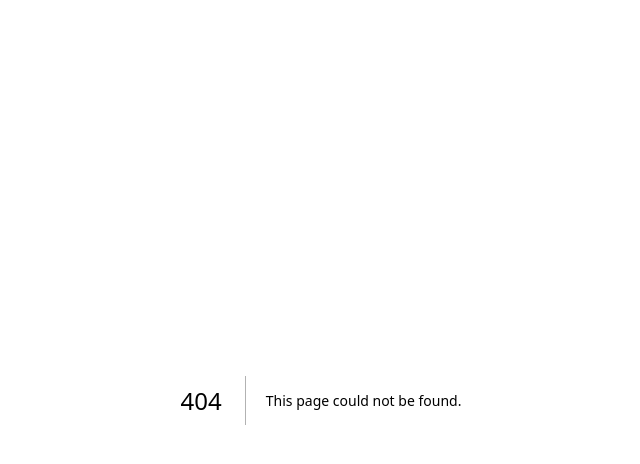
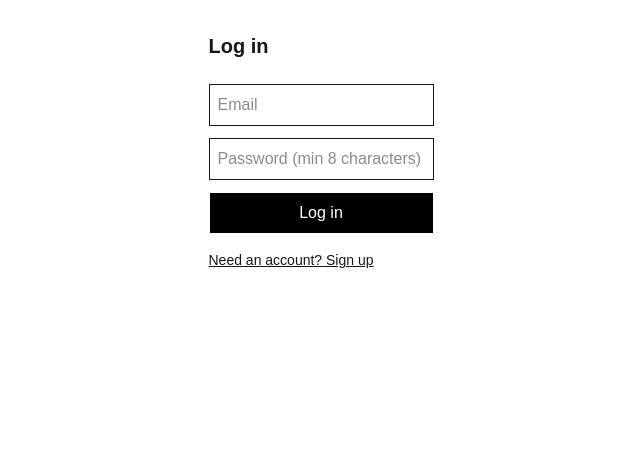
Before and after one commit to Shourya4641/memed-payout-tracker, a Next.js app in the folder frontend/: page /login in a window 1280 px wide. Before the commit this address had no page. Shown: the top 464 px of the page, without its empty margins (319-959 px from the left). Built offline with nearby package versions, Linux system fonts and the light colour scheme; no server answers.

Commit message:
feat(frontend): add combined login and signup page with role selection

```diff
--- /dev/null
+++ b/frontend/src/app/login/page.tsx
@@ -0,0 +1,109 @@
+"use client";
+
+import { useState } from "react";
+import { useRouter } from "next/navigation";
+import { api, ApiError } from "@/lib/api";
+import { saveSession, type Role, type SessionUser } from "@/lib/auth";
+
+type AuthResponse = { token: string; user: SessionUser };
+
+export default function LoginPage() {
+  const router = useRouter();
+  const [mode, setMode] = useState<"login" | "signup">("login");
+  const [name, setName] = useState("");
+  const [email, setEmail] = useState("");
+  const [password, setPassword] = useState("");
+  const [role, setRole] = useState<Role>("creator");
+  const [error, setError] = useState<string | null>(null);
+  const [busy, setBusy] = useState(false);
+
+  async function handleSubmit(e: React.FormEvent) {
+    e.preventDefault();
+    setError(null);
+    setBusy(true);
+    try {
+      const path = mode === "login" ? "/api/auth/login" : "/api/auth/signup";
+      const body =
+        mode === "login"
+          ? { email, password }
+          : { name, email, password, role };
+      const data = await api<AuthResponse>(path, { method: "POST", body });
+      saveSession(data.token, data.user);
+      router.replace(data.user.role === "brand" ? "/brand" : "/creator");
+    } catch (err) {
+      setError(err instanceof ApiError ? err.message : "Something went wrong");
+      setBusy(false);
+    }
+  }
+
+  return (
+    <main className="mx-auto max-w-sm p-8">
+      <h1 className="text-xl font-semibold">
+        {mode === "login" ? "Log in" : "Create an account"}
+      </h1>
+
+      <form onSubmit={handleSubmit} className="mt-6 flex flex-col gap-3">
+        {mode === "signup" && (
+          <input
+            className="border p-2"
+            placeholder="Name"
+            value={name}
+            onChange={(e) => setName(e.target.value)}
+            required
+          />
+        )}
+
+        <input
+          className="border p-2"
+          type="email"
+          placeholder="Email"
+          value={email}
+          onChange={(e) => setEmail(e.target.value)}
+          required
+        />
+
+        <input
+          className="border p-2"
+          type="password"
+          placeholder="Password (min 8 characters)"
+          value={password}
+          onChange={(e) => setPassword(e.target.value)}
+          required
+        />
+
+        {mode === "signup" && (
+          <select
+            className="border p-2"
+            value={role}
+            onChange={(e) => setRole(e.target.value as Role)}
+          >
+            <option value="creator">Creator</option>
+            <option value="brand">Brand</option>
+          </select>
+        )}
+
+        <button
+          type="submit"
+          disabled={busy}
+          className="border bg-black p-2 text-white disabled:opacity-50"
+        >
+          {busy ? "Working…" : mode === "login" ? "Log in" : "Sign up"}
+        </button>
+      </form>
+
+      {error && <p className="mt-3 text-sm text-red-600">{error}</p>}
+
+      <button
+        onClick={() => {
+          setMode(mode === "login" ? "signup" : "login");
+          setError(null);
+        }}
+        className="mt-4 text-sm underline"
+      >
+        {mode === "login"
+          ? "Need an account? Sign up"
+          : "Have an account? Log in"}
+      </button>
+    </main>
+  );
+}
```
